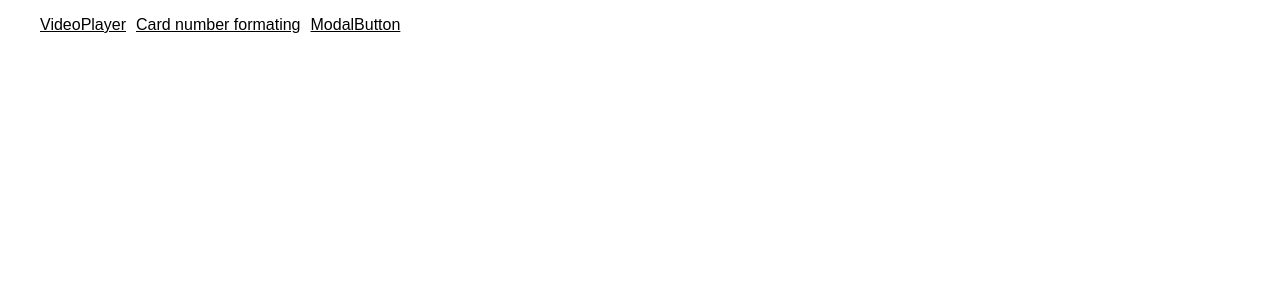
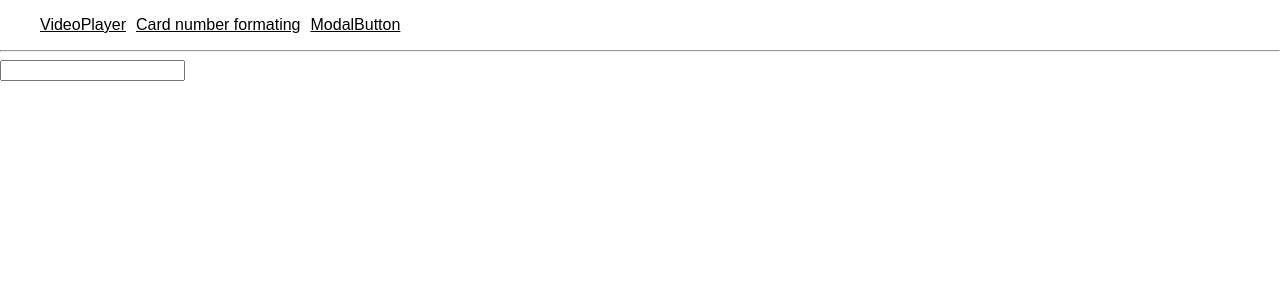
Before and after one commit to shummm/loftschool_react_js, a React (Create React App) app: page / in a window 1280 px wide. Both pictures are taken after a click on the item "Card number formating". Shown: the top 300 px of the page. Built offline with nearby package versions, Linux system fonts and the light colour scheme; the HTML template or start-up script is replaced by a standard one.

Commit message:
homework_3(test_complete)

```diff
--- a/src/CardNumberHolder/CardNumberHolder.js
+++ b/src/CardNumberHolder/CardNumberHolder.js
@@ -1,10 +1,22 @@
-import React from 'react';
+import React, {Component} from 'react'
+import CardNumberInput from './CardNumberInput'
 
-export default class CardNumberHolder extends React.Component {
-    render() {
+export default class CardNumberHolder extends Component {
 
-        return(
-            <div>VideoPlayer</div>
-        );
+    static displayName = 'Card number formating';
+
+    state = {
+        cardNumber: ''
+    };
+
+    handleChange = cardNumber => this.setState({ cardNumber });
+
+    render(){
+        return (
+            <CardNumberInput
+                cardNumber={this.state.cardNumber}
+                onChange={this.handleChange}
+            />
+        )
     }
 }
--- a/src/CardNumberHolder/CardNumberInput.js
+++ b/src/CardNumberHolder/CardNumberInput.js
@@ -1,8 +1,34 @@
-import React from 'react';
+import React from 'react'
 
-// export default class CardNumberInput extends React.Component {
-//     render() {
-//
-//
-//     }
-// }
+export default class CardNumberInput extends React.Component {
+
+    constructor(props){
+        super(props);
+        this.state = {
+            number: this.format(this.props.cardNumber)
+        }
+    }
+
+    format = value => {
+        if(!value) return '';
+        return (''+value).match(/.{1,4}/g).join(" ")
+    };
+
+    normalize = value => value.replace(/\s/g, '');
+
+    componentWillReceiveProps({ cardNumber }){
+        this.setState({ number: this.format(cardNumber) })
+    }
+
+    render(){
+        const { onChange } = this.props;
+        const { number } = this.state;
+
+        return (
+            <input
+                value={number}
+                onChange={e => onChange(this.normalize(e.target.value))}
+            />
+        )
+    }
+}
--- /dev/null
+++ b/src/ModalButton/Modal.js
@@ -0,0 +1,21 @@
+import React, {Component} from 'react'
+import ReactDOM from 'react-dom'
+import './ModalButton.css'
+
+export default class Modal extends Component {
+
+    modal = () => (
+        <div className="modal">
+            <div className="modal__fog">
+                <div className="modal__body">
+                    <h1>Модальное окно!</h1>
+                    {this.props.children}
+                </div>
+            </div>
+        </div>
+    );
+
+    render(){
+        return ReactDOM.createPortal(this.modal(), document.querySelector('#portal'))
+    }
+}
--- a/src/ModalButton/ModalButton.js
+++ b/src/ModalButton/ModalButton.js
@@ -1,11 +1,31 @@
-import React from 'react';
-import  './ModalButton.css';
+import React from 'react'
+import './ModalButton.css'
+import Modal from './Modal'
 
 export default class ModalButton extends React.Component {
-    render() {
 
-        return(
-            <div>VideoPlayer</div>
-        );
+    state = {
+        isModalShow: false
+    };
+
+    hideModal = () => this.setState({ isModalShow: false });
+
+    showModal = () => this.setState({ isModalShow: true });
+
+    render(){
+
+        return (
+            <div>
+                <button onClick={this.showModal}>Show modal!</button>
+                {
+                    this.state.isModalShow &&
+                    <Modal>
+                        <button onClick={this.hideModal}>
+                            Close
+                        </button>
+                    </Modal>
+                }
+            </div>
+        )
     }
 }
--- a/src/Switcher/Switcher.js
+++ b/src/Switcher/Switcher.js
@@ -1,31 +1,45 @@
-import React from 'react';
-import  './Switcher.css';
+import React, {Component} from 'react'
+import './Switcher.css'
 
-export default class Switcher extends React.Component {
+export default class Switcher extends Component {
+
     state = {
         selectedChild: 0
     };
 
-    handleChangeChild = () => {
-
+    handleChangeChild = e => {
+        const selectedChild = +e.target.getAttribute('data-id');
+        this.setState({ selectedChild })
     };
 
-    render() {
+    renderNavBar = (children) => (
+        <nav>
+            <ul className="component-list">
+                {children.map((child, i) =>
+                    <li key={i}
+                        className="component-list__name"
+                        data-id={i}
+                        onClick={this.handleChangeChild}>
+                        {child.type.displayName ? child.type.displayName : child.type.name}
+                    </li>
+                )}
+            </ul>
+        </nav>
+    );
 
+    render(){
+        const { selectedChild } = this.state;
+        const { children } = this.props;
+        console.log(children);
         return (
-            <nav>
-                <ul className="component-list">
-                    <li className="component-list__name"
-                        onClick={this.handleChangeChild}
-                        data-id="0">VideoPlayer</li>
-                    <li className="component-list__name"
-                        onClick={this.handleChangeChild}
-                        data-id='1'>Card number formating</li>
-                    <li className="component-list__name"
-                        onClick={this.handleChangeChild}
-                        data-id="2">ModalButton</li>
-                </ul>
-            </nav>
-        );
+            <div className="switcher">
+                {this.renderNavBar(children)}
+                <hr />
+                {React.Children.map(children, (child, i) =>
+                    i === selectedChild &&
+                    <div className="component-wrapper">{child}</div>
+                )}
+            </div>
+        )
     }
 }
--- a/src/VideoPlayer/VideoPlayer.js
+++ b/src/VideoPlayer/VideoPlayer.js
@@ -1,13 +1,22 @@
-import React from 'react';
-import  './VideoPlayer.css';
+import React from 'react'
+import video from './Video.mp4'
+import './VideoPlayer.css'
 
 export default class VideoPlayer extends React.Component {
-
-
     render() {
-
-        return(
-            <div>VideoPlayer</div>
-        );
+        return (
+            <div className="video-player">
+                <video
+                    ref={v => this.video = v}
+                    className="video-player__source"
+                >
+                    <source src={video} />
+                </video>
+                <div>
+                    <button onClick={() => this.video.play()}>Play</button>
+                    <button onClick={() => this.video.pause()}>Stop</button>
+                </div>
+            </div>
+        )
     }
 }
```
Also changed, not shown: src/Switcher/index.js (line endings or trailing spaces).
